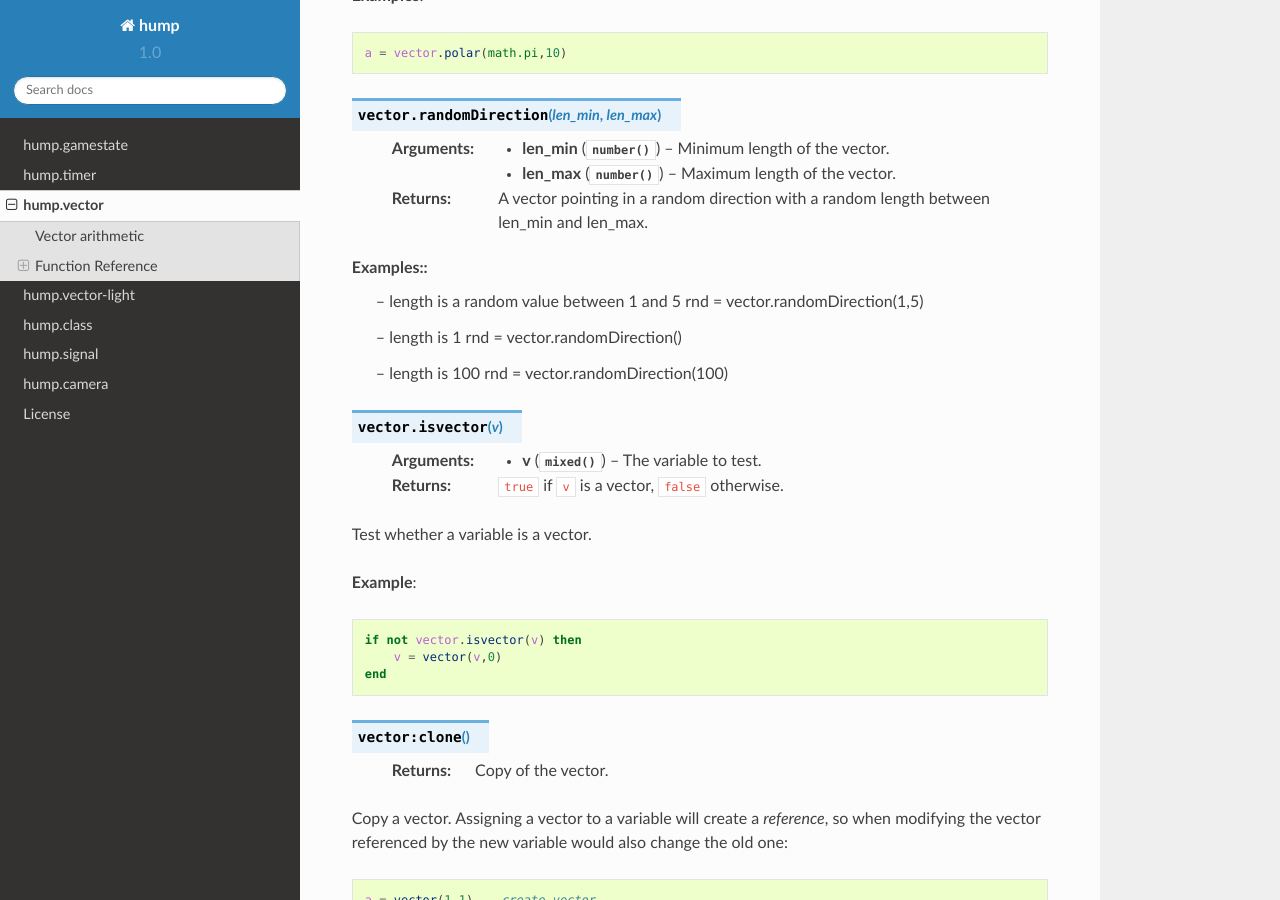
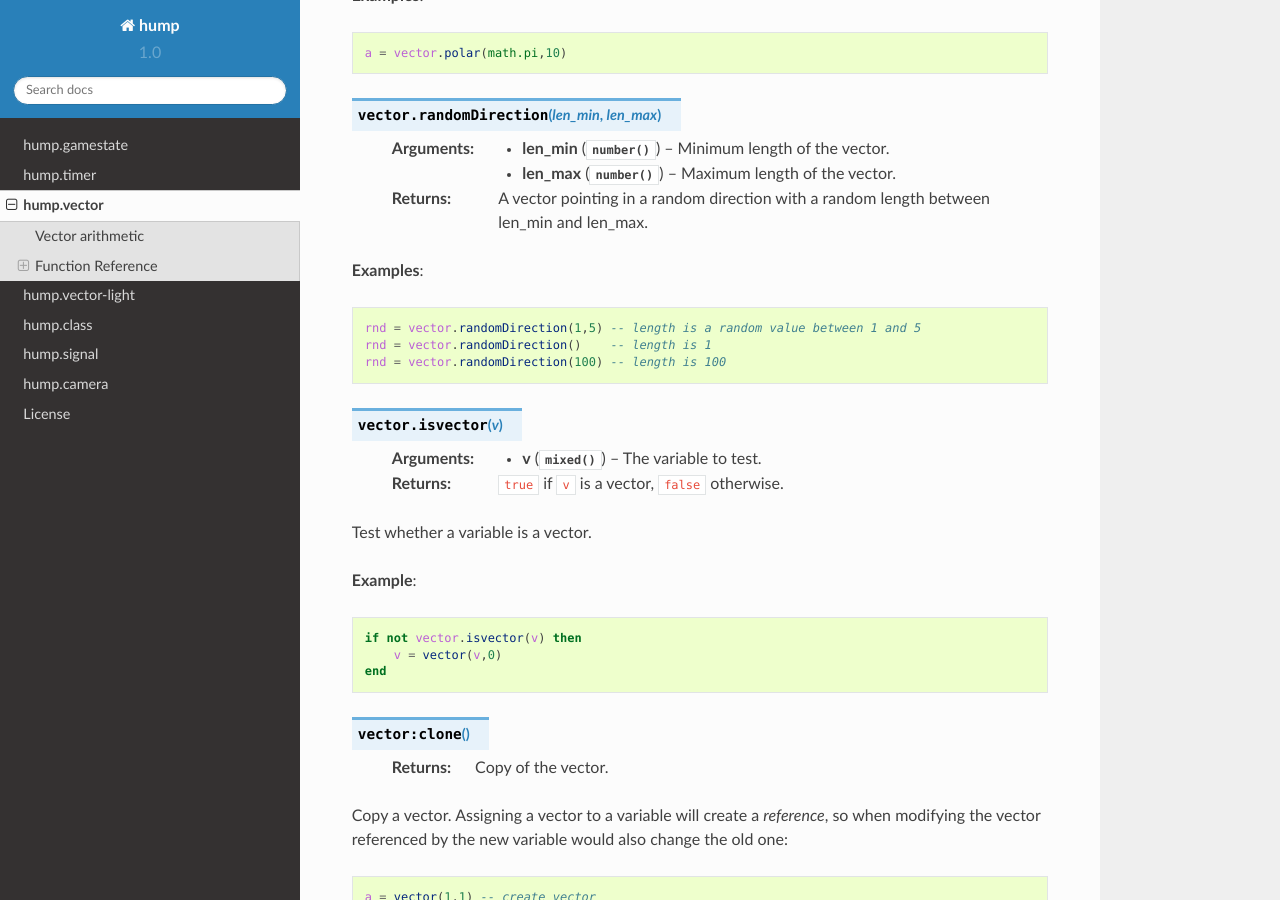
Before and after one commit to vrld/hump, a Sphinx documentation site: the page built from docs/vector.rst, in a window 1280 px wide and 900 px high, scrolled down 2570 px. Built offline with Sphinx 7.4.7 and the Read the Docs theme 2.0.0, drawn with Linux system fonts in a browser that asks for light colours.

Commit message:
moved lua-comments in docs down to the same line as the code.

```diff
--- a/docs/vector.rst
+++ b/docs/vector.rst
@@ -116,19 +116,15 @@ The ``angle`` is measured against the vector (1,0), i.e., the x axis.
 
 .. function:: vector.randomDirection(len_min, len_max)
 
-  :param number len_min: Minimum length of the vector.
-  :param number len_max: Maximum length of the vector.
-  :returns: A vector pointing in a random direction with a random length between len_min and len_max.
+   :param number len_min: Minimum length of the vector.
+   :param number len_max: Maximum length of the vector.
+   :returns: A vector pointing in a random direction with a random length between len_min and len_max.
 
 **Examples**::
-    -- length is a random value between 1 and 5
-    rnd = vector.randomDirection(1,5)
 
-    -- length is 1
-    rnd = vector.randomDirection()
-
-    -- length is 100
-    rnd = vector.randomDirection(100)
+    rnd = vector.randomDirection(1,5) -- length is a random value between 1 and 5
+    rnd = vector.randomDirection()    -- length is 1
+    rnd = vector.randomDirection(100) -- length is 100
 
 .. function:: vector.isvector(v)
 
```
Also changed, not shown: docs/vector-light.rst (+6 -10 lines).
